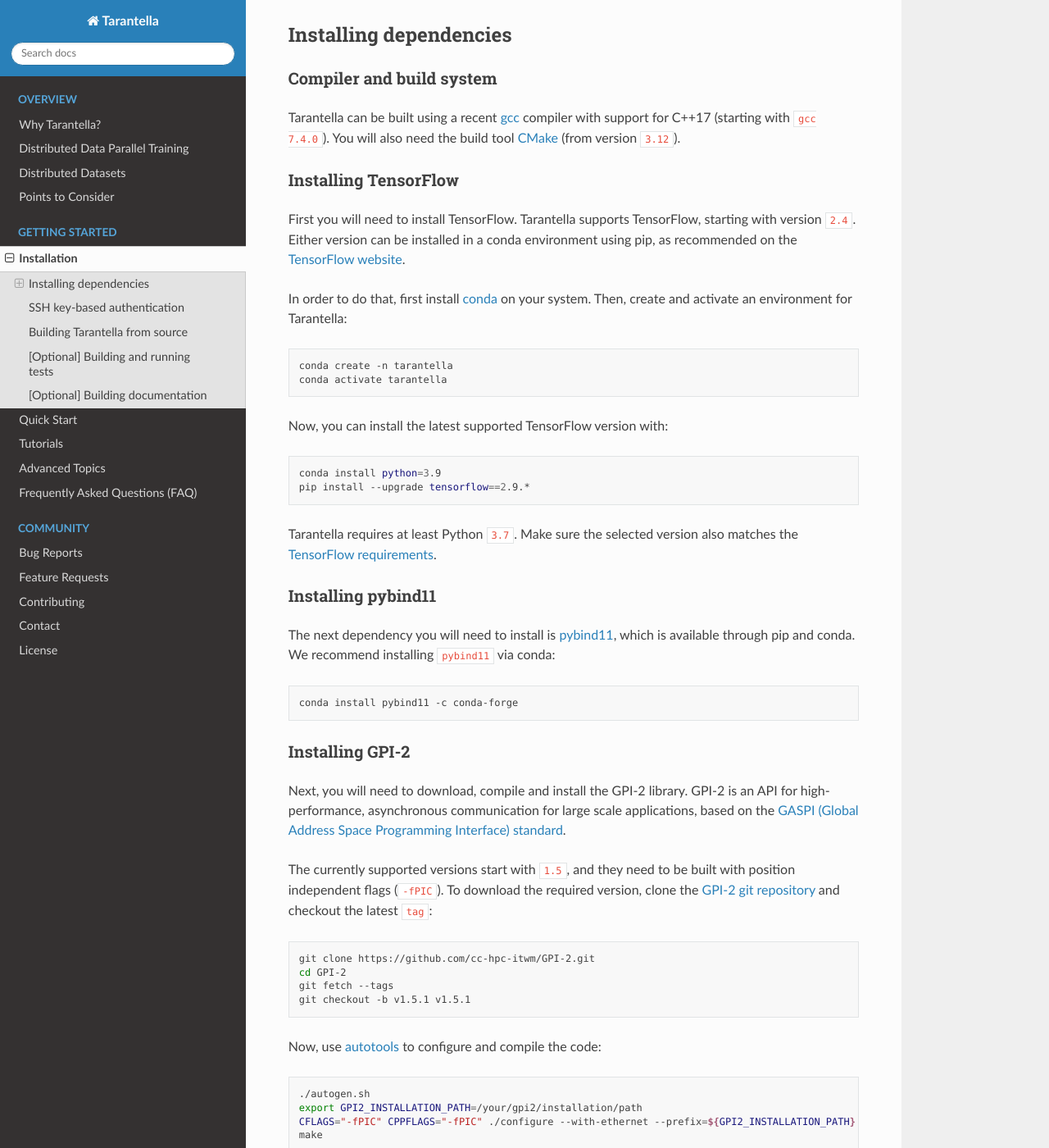
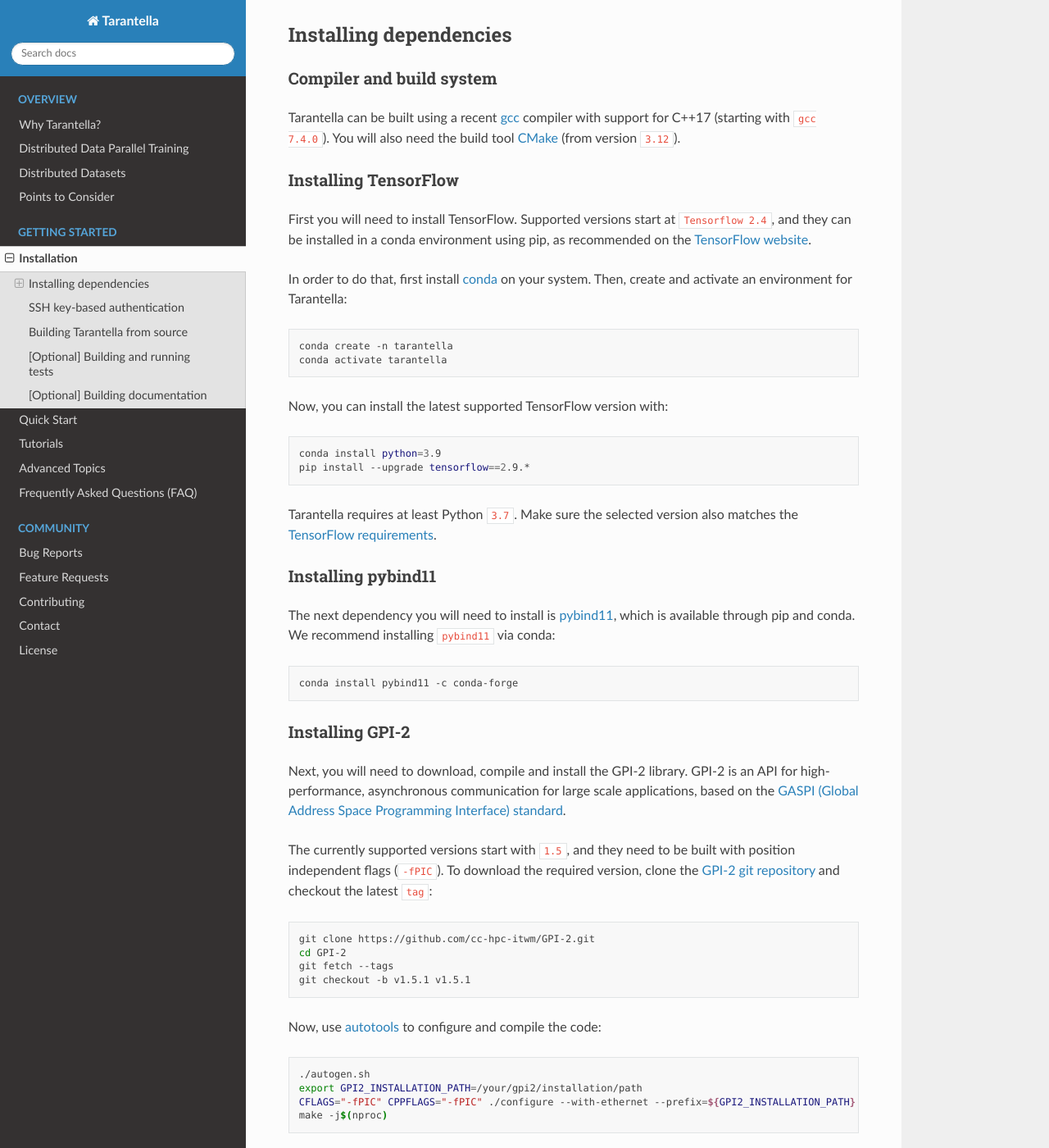
Before and after one commit to cc-hpc-itwm/tarantella, a Sphinx documentation site: the page built from docs/source/installation.rst, in a window 1280 px wide and 1400 px high, scrolled down 350 px. Shown: the whole window at 82% size. Built offline with Sphinx 7.4.7 and the Read the Docs theme 2.0.0, drawn with Linux system fonts in a browser that asks for light colours; some of the changed text lies outside the part shown.

Commit message:
docs: update installation guide

```diff
--- a/docs/source/installation.rst
+++ b/docs/source/installation.rst
@@ -29,9 +29,9 @@
 ^^^^^^^^^^^^^^^^^^^^^
 
 First you will need to install TensorFlow.
-Tarantella supports TensorFlow, starting with version ``2.4``.
-Either version can be installed in a conda environment using pip,
-as recommended on the `TensorFlow website <https://www.tensorflow.org/install>`_.
+Supported versions start at ``Tensorflow 2.4``, and they can be installed in a conda
+environment using pip, as recommended on the
+`TensorFlow website <https://www.tensorflow.org/install>`_.
 
 In order to do that, first install `conda <https://docs.conda.io/en/latest/>`_ on your system.
 Then, create and activate an environment for Tarantella:
@@ -96,7 +96,7 @@
   ./autogen.sh
   export GPI2_INSTALLATION_PATH=/your/gpi2/installation/path
   CFLAGS="-fPIC" CPPFLAGS="-fPIC" ./configure --with-ethernet --prefix=${GPI2_INSTALLATION_PATH}
-  make
+  make -j$(nproc)
 
 where ``${GPI2_INSTALLATION_PATH}`` needs to be replaced with the path where you want to install
 GPI-2. Note the ``--with-ethernet`` option, which will use standard TCP sockets for communication.
@@ -153,7 +153,7 @@
   cmake -DBUILD_PYTHON_BINDINGS=ON    \
         -DBUILD_SHARED_LIBS=ON        \
         -DCMAKE_INSTALL_PREFIX=${GASPICXX_INSTALLATION_PATH} ../
-  make install
+  make -j$(nproc) install
 
 where ``${GASPICXX_INSTALLATION_PATH}`` needs to be set to the path where you want to install
 the library.
@@ -202,8 +202,7 @@
 
 .. code-block:: bash
 
-  make
-  make install
+  make -j$(nproc) install
   export PATH=${TARANTELLA_INSTALLATION_PATH}/bin:${PATH}
 
 
@@ -256,7 +255,7 @@
 
 .. code-block:: bash
 
-  make
+  make -j$(nproc)
   ctest
 
 [Optional] Building documentation
```
